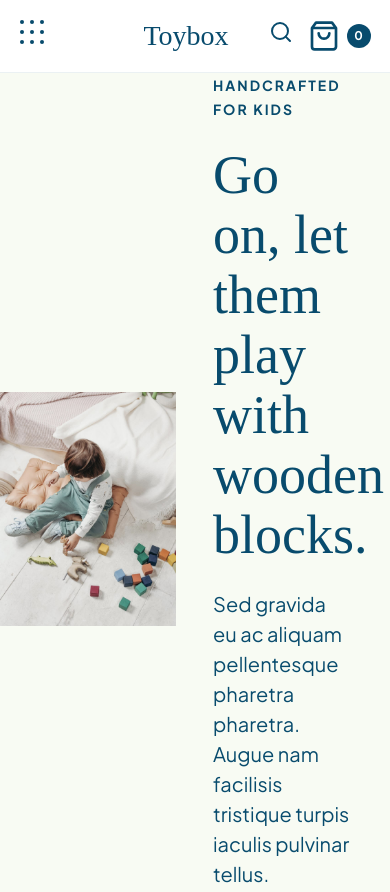
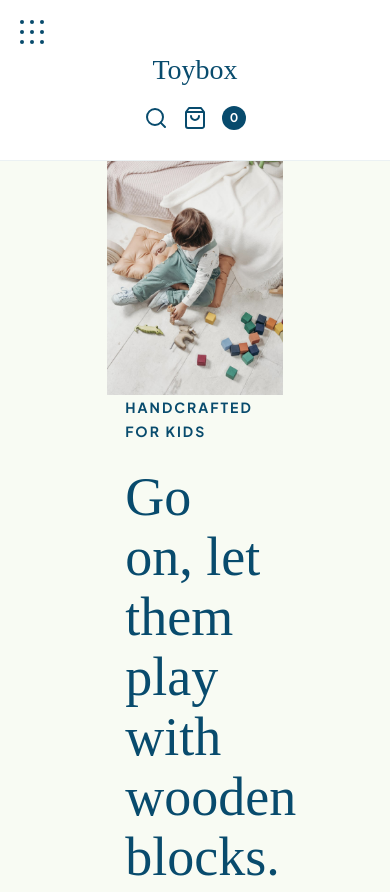
Before and after one commit to PauCodes/ecommerce-stores-code-along, a plain HTML site: page index.html in a window 390 px wide. Shown: the top 892 px of the page. Drawn offline with Linux system fonts and the light colour scheme; files whose address does not match are found by name; a web font is replaced by a local one.

Commit message:
added mediaqueries

```diff
--- /dev/null
+++ b/styles/sass/partials/_mediaquery.scss
@@ -0,0 +1,20 @@
+@media (max-width: 550px) {
+    .navBar .wrapper {
+        flex-direction: column;
+    }
+
+    .navBar .logo {
+        margin-left: 0;
+    }
+
+    .logo,
+    .searchCart {
+        align-self: center;
+        margin-top: 0.5rem;
+        margin-bottom: 0.5rem;
+    }
+
+    header {
+        flex-direction: column;
+    }
+}
--- a/styles/sass/styles.scss
+++ b/styles/sass/styles.scss
@@ -6,3 +6,4 @@
 @import "./partials/header";
 @import "./partials/categories";
 @import "./partials/footer";
+@import "./partials/mediaquery"
```
Also changed, not shown: styles/styles.css.
